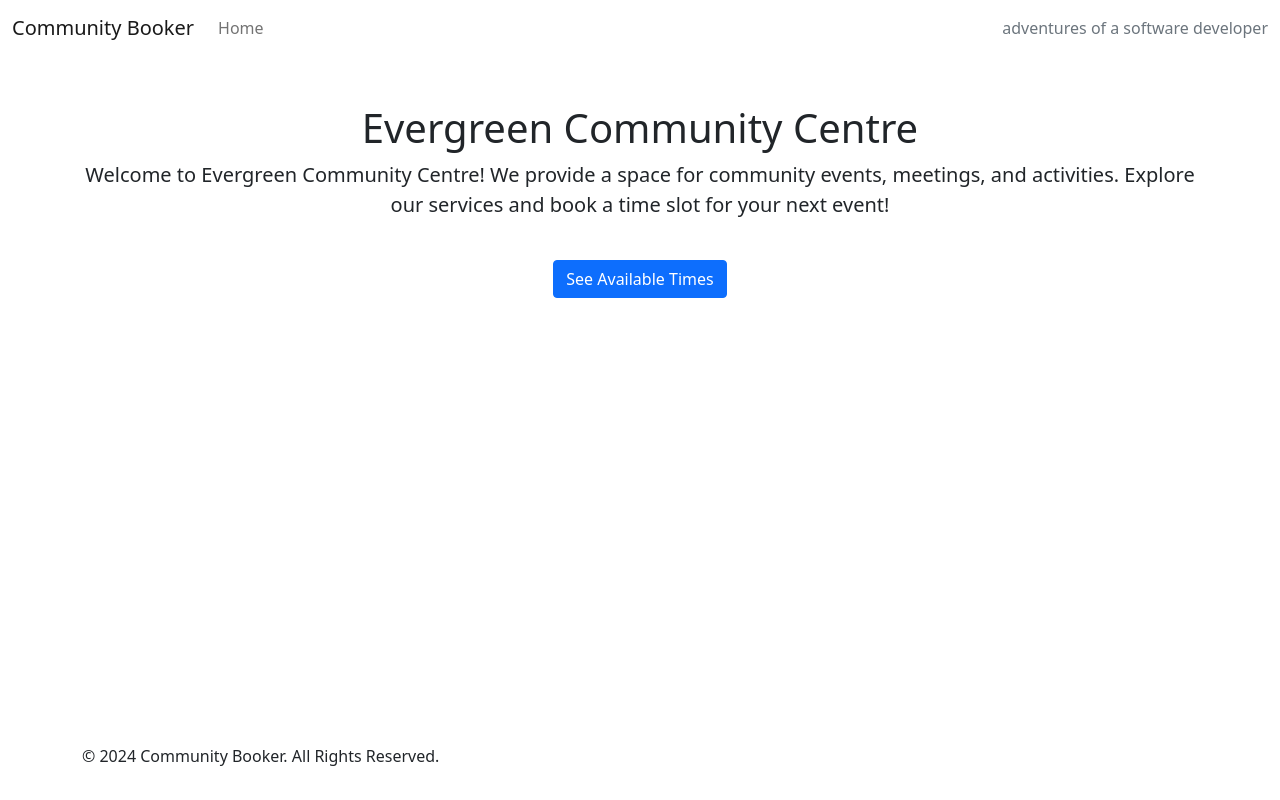
After one commit to Taybe2/No-community-booker-app, a Django app: page / in a window 1280 px wide. The commit adds this page. Run offline with Django 4.2, Linux system fonts and the light colour scheme.

Commit message:
Add Bootstrap styles and homepage.

```diff
--- a/bookerapp/urls.py
+++ b/bookerapp/urls.py
@@ -19,6 +19,6 @@ from django.urls import path, include
 
 urlpatterns = [
     path('admin/', admin.site.urls),
-    path('community-centre/', include('community_centre.urls')),
-    path('', include("bookings.urls"), name="bookings-urls"),
+    path('', include('community_centre.urls')),
+    path('', include("bookings.urls")),
 ]
--- a/bookings/templates/bookings/timeslot_list.html
+++ b/bookings/templates/bookings/timeslot_list.html
@@ -3,6 +3,7 @@
 {% block title %}Available Time Slots{% endblock %}
 
 {% block content %}
+<div class="container text-center mt-5">
     <h2>Available Time Slots from {{ week_start|date:"l, F d, Y" }} to {{ week_end|date:"l, F d, Y" }}</h2>
 
     <!-- Navigation Buttons -->
@@ -42,3 +43,4 @@
         </div>
     {% endfor %}
     {% endblock %}
+</div>
--- /dev/null
+++ b/community_centre/templates/community_centre/home.html
@@ -0,0 +1,13 @@
+{% extends "base.html" %}
+
+{% block title %}Welcome to Evergreen Community Centre{% endblock %}
+
+{% block content %}
+<div class="container text-center mt-5">
+    <h1>{{ community_name }}</h1>
+    <p class="lead">{{ community_description }}</p>
+
+    <!-- Button to Available Time Slots -->
+    <a href="/time-slots/" class="btn btn-primary mt-4">See Available Times</a>
+</div>
+{% endblock %}
--- a/community_centre/urls.py
+++ b/community_centre/urls.py
@@ -1,10 +1,11 @@
 from django.urls import path
-from .views import generate_time_slots_view
+from . import views
 
 urlpatterns = [
     path(
         'generate-time-slots/<int:centre_id>/',
-        generate_time_slots_view,
+        views.generate_time_slots_view,
         name='generate_time_slots',
     ),
+    path('', views.home_view, name='home'),
 ]
--- a/community_centre/views.py
+++ b/community_centre/views.py
@@ -24,3 +24,14 @@ def generate_time_slots_view(request, centre_id):
         return redirect('admin:community_centre_communitycentre_changelist')  # Redirect to admin list
 
     return render(request, 'community_centre/generate_time_slots.html', {'centre': centre})
+
+def home_view(request):
+    """Homepage view displaying community center information."""
+    context = {
+        'community_name': 'Evergreen Community Centre',
+        'community_description': (
+            'Welcome to Evergreen Community Centre! We provide a space for community events, '
+            'meetings, and activities. Explore our services and book a time slot for your next event!'
+        ),
+    }
+    return render(request, 'community_centre/home.html', context)
--- a/templates/base.html
+++ b/templates/base.html
@@ -1,15 +1,52 @@
 {% load static %}
 
 <!DOCTYPE html>
-<html lang="en">
+<html class="h-100" lang="en">
 <head>
+    <title>{% block title %}Community Booker{% endblock %}</title>
     <meta charset="UTF-8">
     <meta name="viewport" content="width=device-width, initial-scale=1.0">
-    <title>{% block title %}Community Booker{% endblock %}</title>
+
+     <!-- Google Fonts CSS -->
+     <link rel="preconnect" href="https://fonts.gstatic.com">
+     <link href="https://fonts.googleapis.com/css2?family=Roboto:wght@300&display=swap" rel="stylesheet">
+     <link href="https://fonts.googleapis.com/css2?family=Lato:wght@300;700&display=swap" rel="stylesheet">
+
+     <!-- Font Awesome CSS -->
+     <link rel="stylesheet" href="https://cdnjs.cloudflare.com/ajax/libs/font-awesome/5.15.3/css/all.min.css">
+
+     <!-- Bootstrap CSS -->
+     <link href="https://cdn.jsdelivr.net/npm/bootstrap@5.0.1/dist/css/bootstrap.min.css" rel="stylesheet"
+         integrity="sha384-+0n0xVW2eSR5OomGNYDnhzAbDsOXxcvSN1TPprVMTNDbiYZCxYbOOl7+AMvyTG2x" crossorigin="anonymous">
+
     <link rel="stylesheet" href="{% static 'css/styles.css' %}"> <!-- Add your CSS file -->
     {% block extra_head %}{% endblock %}
 </head>
-<body>
+
+<body class="d-flex flex-column h-100 main-bg">
+
+    <!-- Navigation -->
+    <nav class="navbar navbar-expand-lg navbar-light bg-white">
+        <div class="container-fluid">
+            <a class="navbar-brand" href="#">Community Booker</a>
+            <button class="navbar-toggler" type="button" data-bs-toggle="collapse" data-bs-target="#navbarText"
+                aria-controls="navbarText" aria-expanded="false" aria-label="Toggle navigation">
+                <span class="navbar-toggler-icon"></span>
+            </button>
+            <div class="collapse navbar-collapse" id="navbarText">
+                <ul class="navbar-nav me-auto mb-2 mb-lg-0">
+                    <li class="nav-item">
+                        <a class="nav-link {% if request.path == home_url %}active{% endif %}" aria-current="page"
+                            href="#">Home</a>
+                    </li>
+
+                </ul>
+                <span class="navbar-text text-muted">
+                    adventures of a software developer
+                </span>
+            </div>
+        </div>
+    </nav>
     <!-- Header Section -->
     <header>
         <div class="container">
@@ -18,21 +55,27 @@
     </header>
 
     <!-- Main Content Section -->
-    <main class="container">
+    <main class="flex-shrink-0 main-bg">
         {% block content %}
         <!-- Page-specific content will go here -->
         {% endblock %}
     </main>
 
-    <!-- Footer Section -->
-    <footer>
+    <!-- Footer -->
+    <footer class="footer mt-auto py-3 dark-bg">
         <div class="container">
             <p>&copy; 2024 Community Booker. All Rights Reserved.</p>
         </div>
     </footer>
 
+    <!-- Bootstrap Javascript Files -->
+    <script src="https://cdn.jsdelivr.net/npm/bootstrap@5.0.1/dist/js/bootstrap.bundle.min.js"
+        integrity="sha384-gtEjrD/SeCtmISkJkNUaaKMoLD0//ElJ19smozuHV6z3Iehds+3Ulb9Bn9Plx0x4" crossorigin="anonymous">
+        </script>
+
+
     <!-- JavaScript -->
-    <script src="{% static 'js/scripts.js' %}"></script> <!-- Add your JavaScript file -->
+    <script src="{% static 'js/scripts.js' %}"></script>
     {% block extra_scripts %}{% endblock %}
 </body>
 </html>
```
Lines whose indentation alone changed are shown as unchanged.
